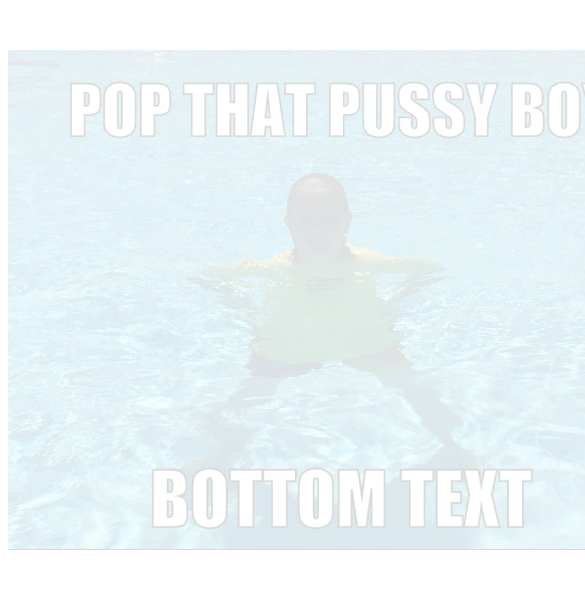
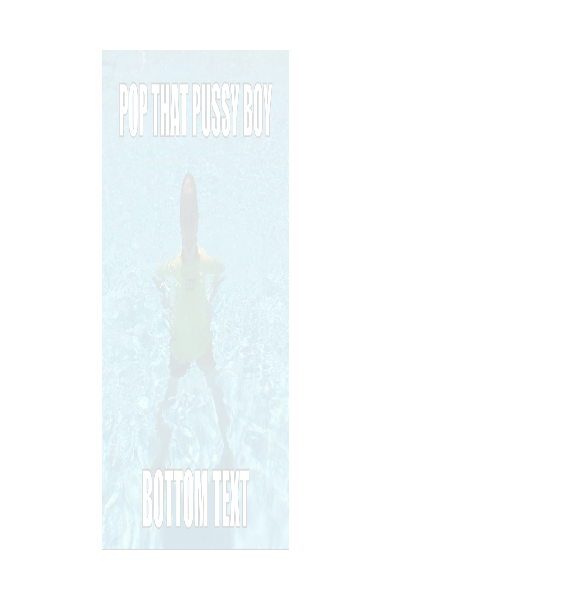
Before and after one commit to E-code804/BahaCollage, a plain HTML site: page index.html in a window 390 px wide. Shown: the part 249-838 px from the top of the page, 585 px wide, since content can reach past the window. Drawn offline with nearby package versions, Linux system fonts and the light colour scheme.

Commit message:
Added responsiveness.

```diff
--- a/styles.css
+++ b/styles.css
@@ -10,3 +10,9 @@ h1 {
 .img-size {
     height: 500px;
 }
+
+@media (max-width: 650px) {
+    .img-size {
+        width: 50%;
+    }
+}
```
